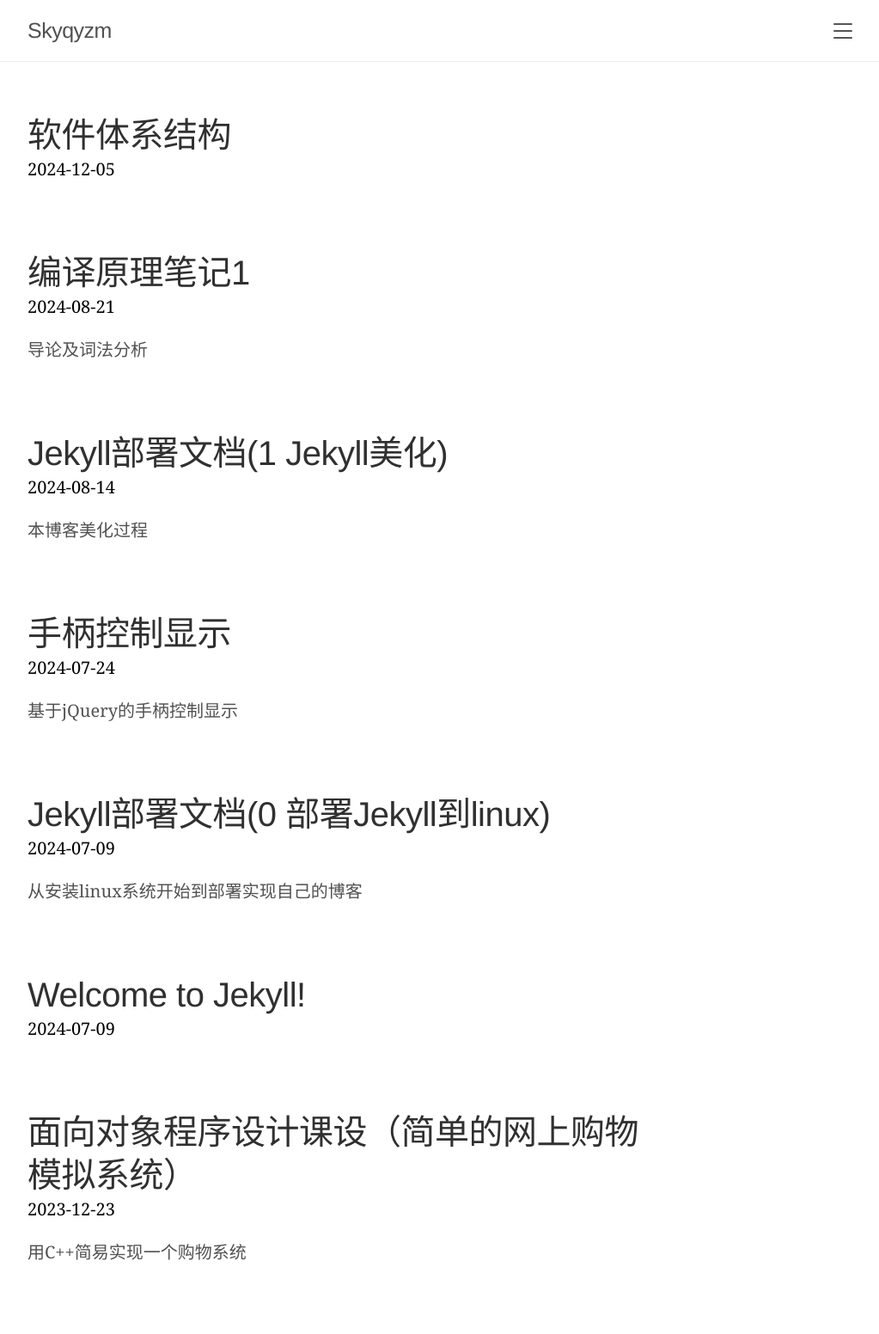
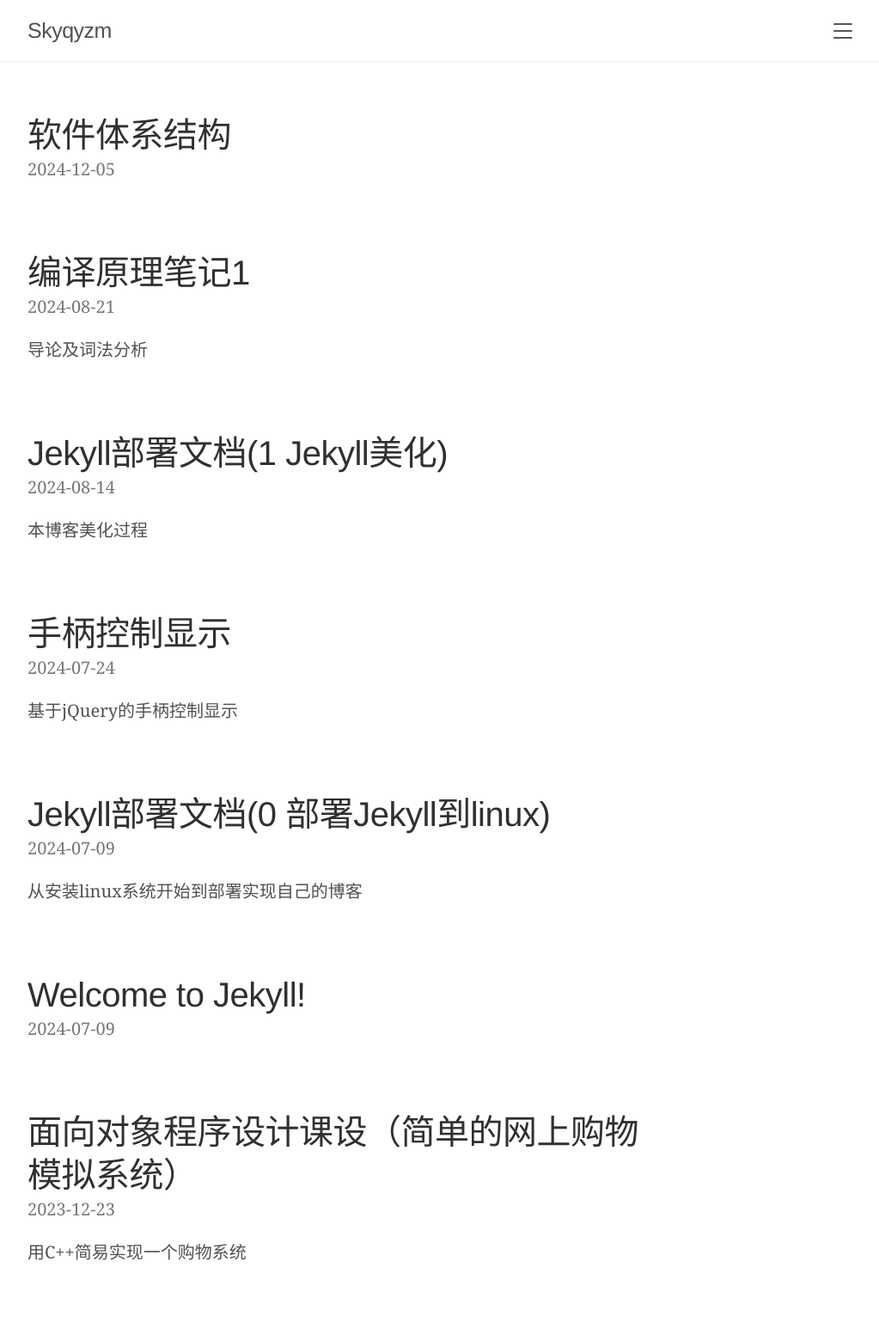
Before and after one commit to skyjty/skyjty.github.io, a Jekyll site: the page built from index.html, in a window 1280 px wide. Shown: the whole page at 86% size, without its empty margins (248-1271 px from the left). Built offline with Jekyll 4.4.1, drawn with Linux system fonts in a browser that asks for light colours; nearby versions of some CDN libraries; the list of posts is cut into pages by our own code.

Commit message:
Update lanyon.css

```diff
--- a/public/css/lanyon.css
+++ b/public/css/lanyon.css
@@ -325,7 +325,7 @@ a.sidebar-nav-item:focus {
   display: block;
   margin-top: -.5rem;
   margin-bottom: 1rem;
-  color: #000000;
+  color: #777777;
 }
 
 /* Related posts */
```
